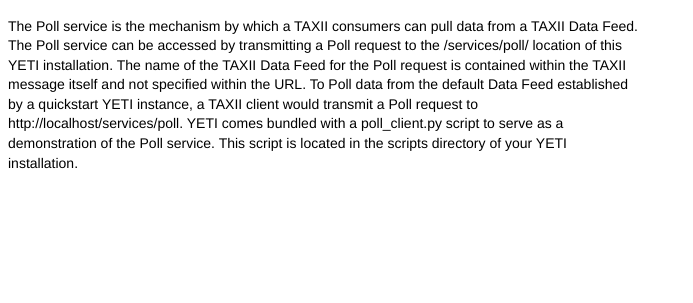
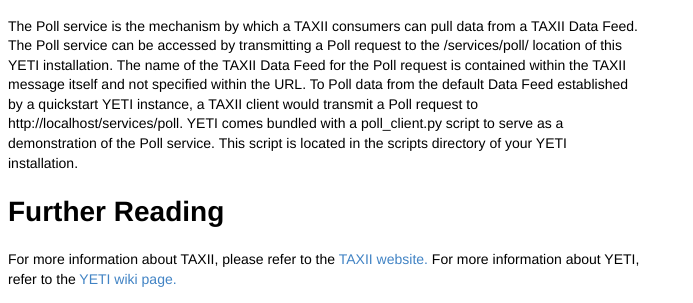
Before and after one commit to TAXIIProject/yeti, a Django app: page / in a window 1280 px wide. Shown: the part 586-889 px from the top of the page, without its empty margins (0-693 px from the left). Before the commit the page ends 755 px from the top, so only its background shows below. Run offline with Django 3.2, Linux system fonts and the light colour scheme; parts of the project's set-up code (start-up, migrations or seed data) failed here and were passed over.

Commit message:
modified index.html page

```diff
--- a/yeti/templates/index.html
+++ b/yeti/templates/index.html
@@ -51,6 +51,11 @@
                     <span>http://localhost/services/poll</span>. YETI comes bundled with a poll_client.py script to serve as a demonstration of the Poll service. This script is located
                     in the scripts directory of your YETI installation.
                 </p>
+                <h1>Further Reading</h1>
+                <p>
+                    For more information about TAXII, please refer to the <a href="http://taxii.mitre.org">TAXII website.</a> For more information about YETI, refer to the
+                    <a href="https://github.com/TAXIIProject/yeti/wiki">YETI wiki page.</a>
+                </p>
             </div>
         </div>
     </body>
```
